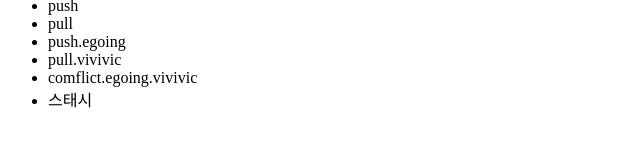
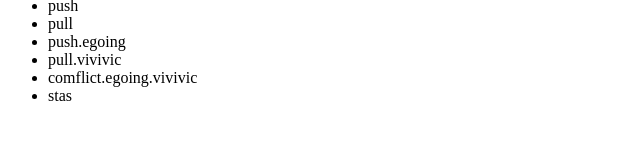
Before and after one commit to vivivic/opentutorials_git_vivivic, a plain HTML site: page index.html in a window 1280 px wide. Shown: the part 231-378 px from the top of the page, 0-640 px from the left. Drawn offline with Linux system fonts and the light colour scheme.

```diff
--- a/index.html
+++ b/index.html
@@ -19,7 +19,7 @@
 			<li>push.egoing</li>
 			<li>pull.vivivic</li>
 			<li>comflict.egoing.vivivic</li>
-			<li>스태시</li>
+			<li>stas</li>
 	   </ul>
     </body>
 </html>
```
